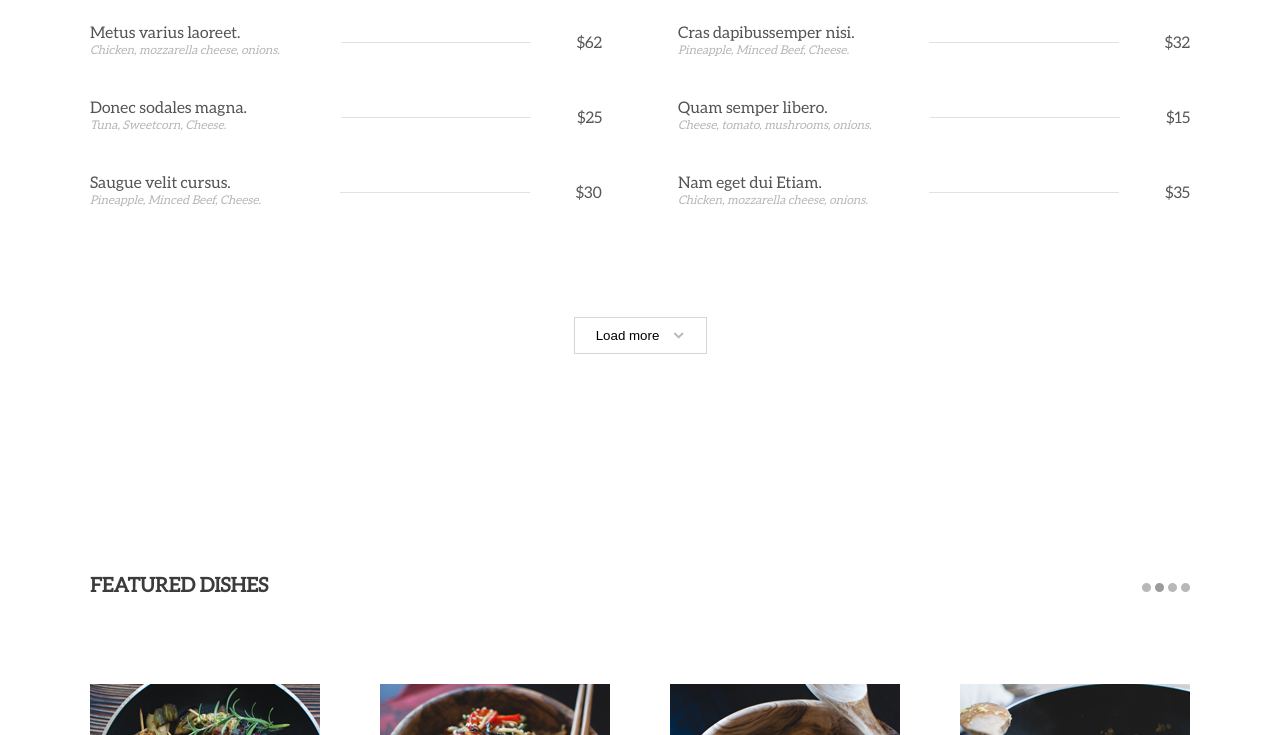
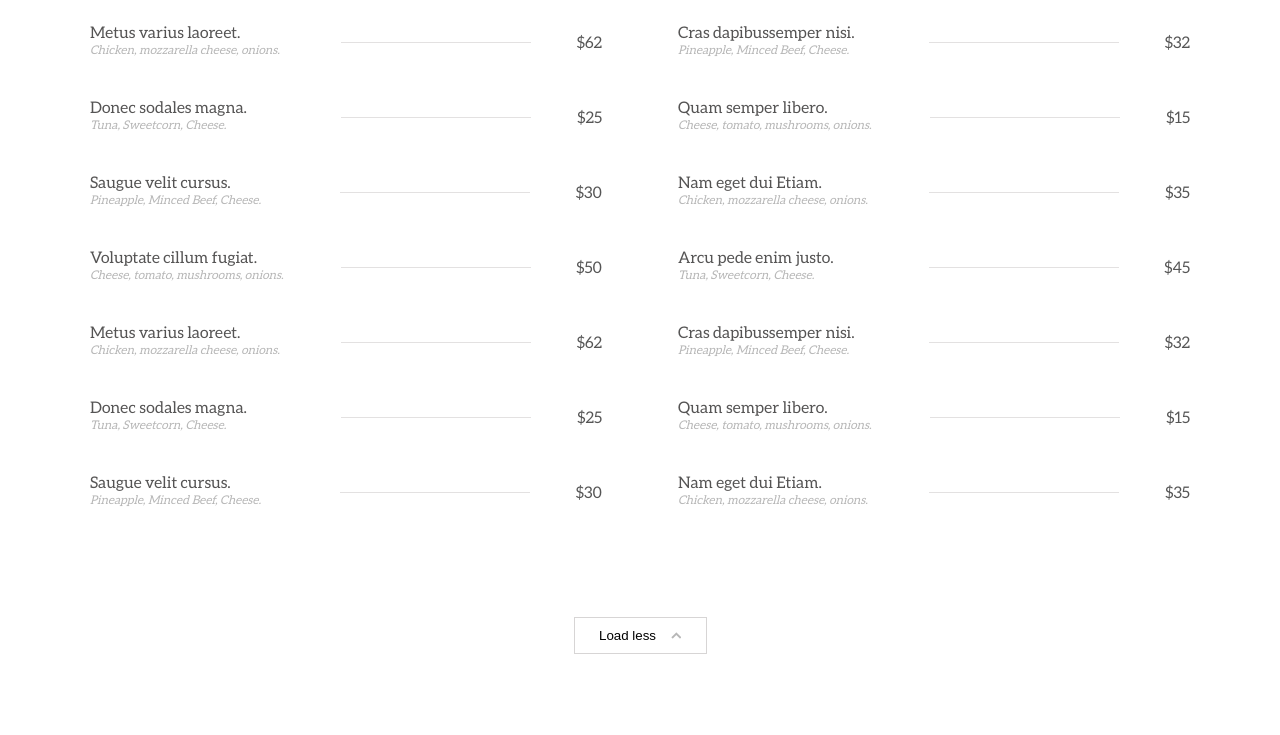
Before and after one commit to ilonabrzozowska/Resto, a plain HTML site: page index.html in a window 1280 px wide. Both pictures are taken after a click on the button "Load more". Shown: the part 847-1582 px from the top of the page. Drawn offline with Linux system fonts and the light colour scheme.

Commit message:
Added 'load more' button action

```diff
--- a/script.js
+++ b/script.js
@@ -40,14 +40,53 @@ var menu = [
         name: "Nam eget dui Etiam.",
         ingredients: "Chicken, mozzarella cheese, onions.",
         price: "$35"
+    },
+    {
+        name: "Voluptate cillum fugiat.",
+        ingredients: "Cheese, tomato, mushrooms, onions.",
+        price: "$50"
+    },
+    {
+        name: "Metus varius laoreet.",
+        ingredients: "Chicken, mozzarella cheese, onions.",
+        price: "$62"
+    },
+    {
+        name: "Donec sodales magna.",
+        ingredients: "Tuna, Sweetcorn, Cheese.",
+        price: "$25"
+    },
+    {
+        name: "Saugue velit cursus.",
+        ingredients: "Pineapple, Minced Beef, Cheese.",
+        price: "$30"
+    },
+    {
+        name: "Arcu pede enim justo.",
+        ingredients: "Tuna, Sweetcorn, Cheese.",
+        price: "$45"
+    },
+    {
+        name: "Cras dapibussemper nisi.",
+        ingredients: "Pineapple, Minced Beef, Cheese.",
+        price: "$32"
+    },
+    {
+        name: "Quam semper libero.",
+        ingredients: "Cheese, tomato, mushrooms, onions.",
+        price: "$15"
+    },
+    {
+        name: "Nam eget dui Etiam.",
+        ingredients: "Chicken, mozzarella cheese, onions.",
+        price: "$35"
     }
 ];
 
-(function () {
+var displayMenu = function (start, end) {
     'use strict';
     var ul = document.createElement("ul"),
         i,
-        count = menu.length,
         li,
         div,
         div2,
@@ -59,7 +98,7 @@ var menu = [
 
     document.body.appendChild(ul);
 
-    for (i = 0; i < count; i += 1) {
+    for (i = start; i < end; i += 1) {
         li = document.createElement("li");
         div = document.createElement("div");
         div2 = document.createElement("div");
@@ -84,5 +123,27 @@ var menu = [
         ul.appendChild(li);
     }
     document.querySelector(".menu").insertBefore(ul, btn);
+};
 
+(function () {
+    'use strict';
+    displayMenu(0, 8);
 }());
+
+var btn = document.querySelector(".load-more-button");
+
+btn.addEventListener("click", function () {
+    'use strict';
+    var count = menu.length,
+        menuDishes = document.querySelector(".menu"),
+        ul = document.querySelector(".menu ul:last-of-type");
+    if (btn.classList.contains("menu-full")) {
+        btn.innerHTML = 'Load more <img src="img/arrow-down.png">';
+        btn.classList.remove("menu-full");
+        menuDishes.removeChild(ul);
+    } else {
+        displayMenu(8, count);
+        btn.classList.add("menu-full");
+        btn.innerHTML = 'Load less <img src="img/arrow-up.png">';
+    }
+});
--- a/style.css
+++ b/style.css
@@ -76,6 +76,9 @@ nav a {
 
 .menu > ul {
     column-count: 2;
+}
+
+.menu > ul:last-of-type {
     padding-bottom: 80px;
 }
 
```
Also changed, not shown: img/arrow-up.png (added).
